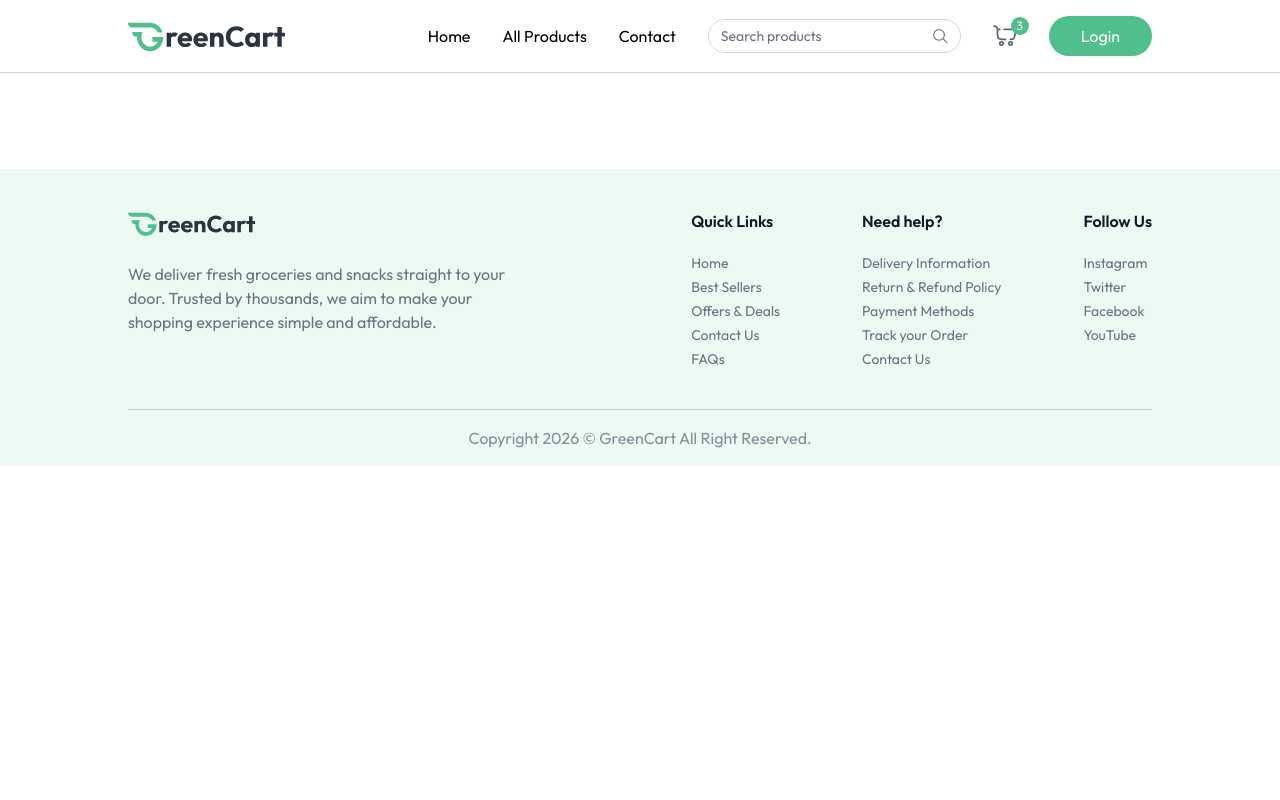
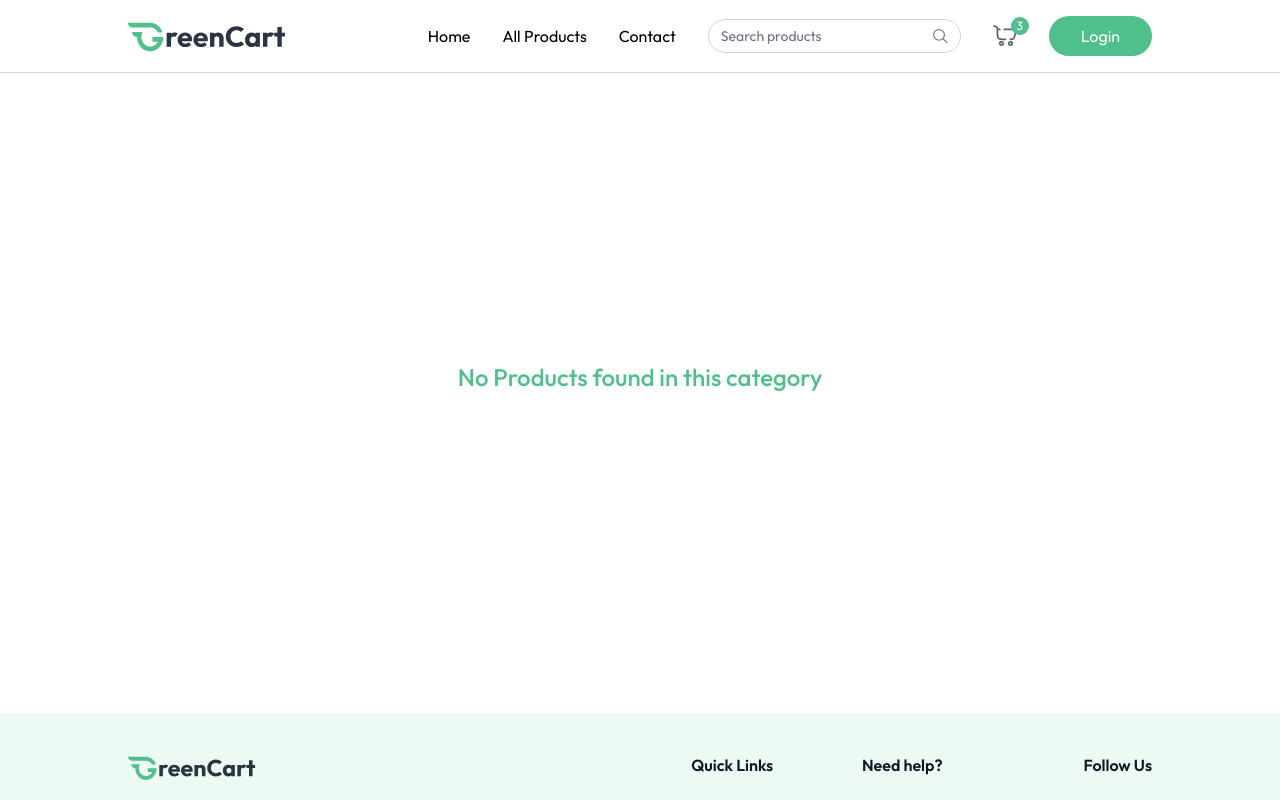
Before and after one commit to tanujgupta18/Grocery-Delivery-Website, a React (Vite) app in the folder client/: page /products/1 in a window 1280 px wide. Shown: the top 800 px of the page. Built offline with nearby package versions, Linux system fonts and the light colour scheme.

Commit message:
Product Category Page

```diff
--- a/client/src/App.jsx
+++ b/client/src/App.jsx
@@ -7,6 +7,7 @@
 import { useAppContext } from "./context/AppContext";
 import Login from "./components/Login";
 import AllProducts from "./pages/AllProducts";
+import ProductCategory from "./pages/ProductCategory";
 
 const App = () => {
   const isSellerPath = useLocation().pathname.includes("seller");
@@ -24,6 +25,7 @@
         <Routes>
           <Route path="/" element={<Home />} />
           <Route path="/products" element={<AllProducts />} />
+          <Route path="/products/:category" element={<ProductCategory />} />
         </Routes>
       </div>
       {isSellerPath ? null : <Footer />}
--- a/client/src/components/ProductCard.jsx
+++ b/client/src/components/ProductCard.jsx
@@ -3,13 +3,20 @@
 import { useAppContext } from "../context/AppContext";
 
 const ProductCard = ({ product }) => {
-  const [count, setCount] = useState(0);
   const { currency, addToCart, removeFromCart, cartItems, navigate } =
     useAppContext();
 
   return (
     product && (
-      <div className="border border-gray-500/20 rounded-md md:px-4 px-3 py-2 bg-white min-w-56 max-w-56 w-full">
+      <div
+        onClick={() => {
+          navigate(
+            `/products/${product.category.toLowerCase()}/${product._id}`,
+          );
+          scrollTo(0, 0);
+        }}
+        className="border border-gray-500/20 rounded-md md:px-4 px-3 py-2 bg-white min-w-56 max-w-56 w-full"
+      >
         <div className="group cursor-pointer flex items-center justify-center px-2">
           <img
             className="group-hover:scale-105 transition max-w-26 md:max-w-36"
--- /dev/null
+++ b/client/src/pages/ProductCategory.jsx
@@ -0,0 +1,47 @@
+import React from "react";
+import { useAppContext } from "../context/AppContext";
+import { useParams } from "react-router-dom";
+import { categories } from "../assets/assets";
+import ProductCard from "../components/ProductCard";
+
+const ProductCategory = () => {
+  const { products } = useAppContext();
+  const { category } = useParams();
+
+  const searchCategory = categories.find(
+    (item) => item.path.toLowerCase() === category,
+  );
+
+  const filteredProducts = products.filter(
+    (product) => product.category.toLowerCase() === category,
+  );
+
+  return (
+    <div className="mt-16">
+      {searchCategory && (
+        <div className="flex flex-col items-end w-max">
+          <p className="text-2xl font-medium">
+            {searchCategory.text.toUpperCase()}
+          </p>
+          <div className="w-16 h-0.5 bg-primary rounded-full"></div>
+        </div>
+      )}
+
+      {filteredProducts.length > 0 ? (
+        <div className="grid grid-cols-2 sm:grid-cols-3 md:grid-cols-4 gap-3 md:gap-6 lg:grid-cols-5 mt-6">
+          {filteredProducts.map((product) => (
+            <ProductCard key={product._id} product={product} />
+          ))}
+        </div>
+      ) : (
+        <div className="flex items-center justify-center h-[60vh]">
+          <p className="text-2xl font-medium text-primary">
+            No Products found in this category
+          </p>
+        </div>
+      )}
+    </div>
+  );
+};
+
+export default ProductCategory;
```
